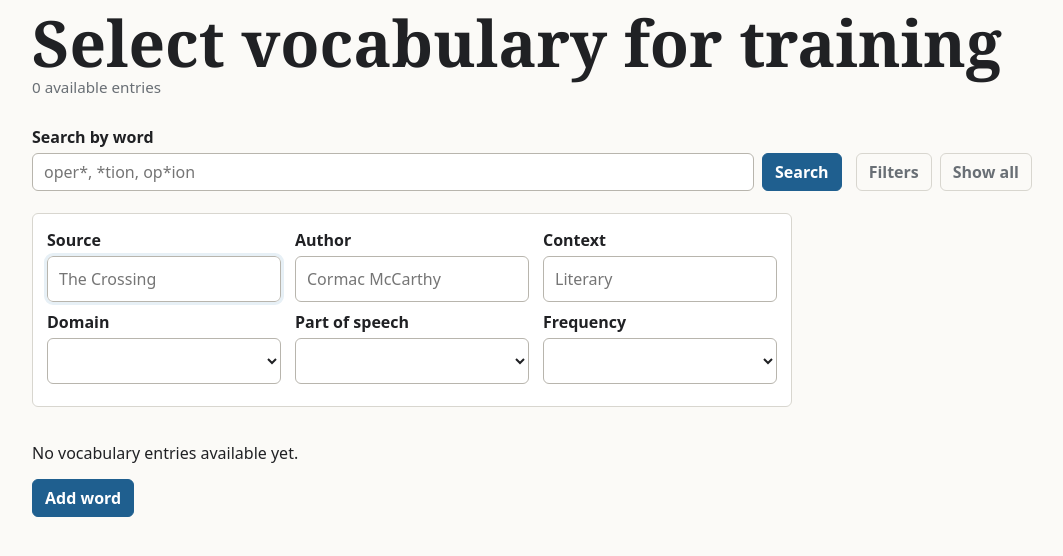
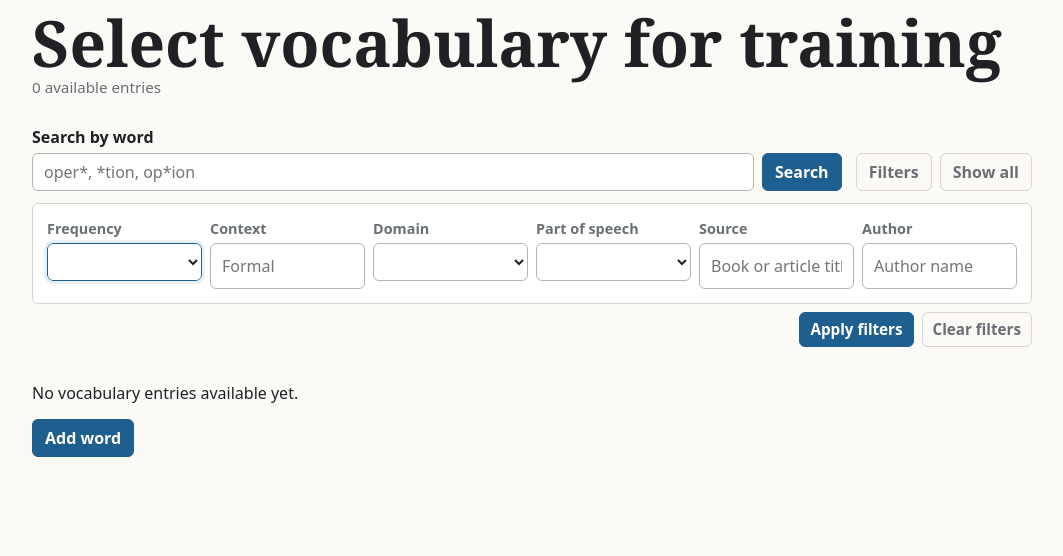
Before and after one commit to tuomoM/eruditeEdge2, a Flask app: page /training/select in a window 1280 px wide, after a click on "Filters". Shown: the part 160-716 px from the top of the page, without its empty margins (108-1171 px from the left). Run offline with Flask 3, Linux system fonts and the light colour scheme; the visitor is signed in with stand-in values (Sample User, id 1); data comes from the database, SQL or seed files in the repository; data that the repository does not hold is empty.

Commit message:
fix to filter selection screen

```diff
--- a/static/css/ed2.css
+++ b/static/css/ed2.css
@@ -539,7 +539,9 @@ button:hover,
 }
 
 .vocabulary-toolbar {
-    gap: var(--space-md);
+    display: grid;
+    grid-template-columns: minmax(0, 1fr) auto;
+    gap: var(--space-sm) var(--space-md);
     align-items: end;
 }
 
@@ -571,6 +573,7 @@ button:hover,
     flex-wrap: wrap;
     gap: var(--space-sm);
     align-items: center;
+    justify-content: end;
 }
 
 .vocabulary-toolbar .toolbar-actions .button-secondary {
@@ -579,15 +582,15 @@ button:hover,
 }
 
 .advanced-filter-panel {
-    flex-basis: 100%;
-    max-width: 760px;
-    padding-top: var(--space-sm);
+    grid-column: 1 / -1;
+    width: 100%;
+    padding-top: var(--space-xs);
 }
 
 .advanced-filter-grid {
     display: grid;
-    grid-template-columns: repeat(3, minmax(0, 1fr));
-    gap: 0 var(--space-md);
+    grid-template-columns: repeat(6, minmax(120px, 1fr));
+    gap: var(--space-sm);
     padding: var(--space-md);
     border: 1px solid var(--color-border);
     border-radius: var(--radius);
@@ -595,7 +598,31 @@ button:hover,
 }
 
 .advanced-filter-grid .field {
-    margin-bottom: var(--space-sm);
+    margin-bottom: 0;
+}
+
+.advanced-filter-grid label {
+    display: block;
+    margin-bottom: 4px;
+    color: var(--color-muted);
+    font-size: 0.9rem;
+    font-weight: 700;
+}
+
+.advanced-filter-grid input,
+.advanced-filter-grid select {
+    min-height: 38px;
+    padding-top: 6px;
+    padding-bottom: 6px;
+    font-size: 1rem;
+}
+
+.advanced-filter-actions {
+    display: flex;
+    flex-wrap: wrap;
+    gap: var(--space-sm);
+    justify-content: end;
+    padding-top: var(--space-sm);
 }
 
 .active-filter-list {
@@ -1070,6 +1097,7 @@ button:hover,
         gap: 6px 14px;
     }
 
+    .vocabulary-toolbar,
     .form-grid,
     .account-layout,
     .entry-row,
@@ -1077,6 +1105,16 @@ button:hover,
     .review-grid,
     .advanced-filter-grid {
         grid-template-columns: 1fr;
+    }
+
+    .toolbar-actions,
+    .advanced-filter-actions {
+        justify-content: stretch;
+    }
+
+    .toolbar-actions > *,
+    .advanced-filter-actions > * {
+        flex: 1 1 140px;
     }
 
     .selected-domain-row {
--- a/templates/training_select.html
+++ b/templates/training_select.html
@@ -53,16 +53,17 @@
     >
         <div class="advanced-filter-grid">
             <div class="field">
-                <label for="source_name">Source</label>
-                <input id="source_name" name="source_name" value="{{ filters.source_name if filters is defined else '' }}" placeholder="The Crossing">
-            </div>
-            <div class="field">
-                <label for="source_author">Author</label>
-                <input id="source_author" name="source_author" value="{{ filters.source_author if filters is defined else '' }}" placeholder="Cormac McCarthy">
+                <label for="frequency_band">Frequency</label>
+                <select id="frequency_band" name="frequency_band">
+                    <option value=""></option>
+                    {% for value, label in filter_choices.frequency_bands %}
+                        <option value="{{ value }}" {% if filters.frequency_band == value %}selected{% endif %}>{{ label }}</option>
+                    {% endfor %}
+                </select>
             </div>
             <div class="field">
                 <label for="context">Context</label>
-                <input id="context" name="context" value="{{ filters.context if filters is defined else '' }}" placeholder="Literary">
+                <input id="context" name="context" value="{{ filters.context if filters is defined else '' }}" placeholder="Formal">
             </div>
             <div class="field">
                 <label for="domain">Domain</label>
@@ -83,14 +84,17 @@
                 </select>
             </div>
             <div class="field">
-                <label for="frequency_band">Frequency</label>
-                <select id="frequency_band" name="frequency_band">
-                    <option value=""></option>
-                    {% for value, label in filter_choices.frequency_bands %}
-                        <option value="{{ value }}" {% if filters.frequency_band == value %}selected{% endif %}>{{ label }}</option>
-                    {% endfor %}
-                </select>
+                <label for="source_name">Source</label>
+                <input id="source_name" name="source_name" value="{{ filters.source_name if filters is defined else '' }}" placeholder="Book or article title">
             </div>
+            <div class="field">
+                <label for="source_author">Author</label>
+                <input id="source_author" name="source_author" value="{{ filters.source_author if filters is defined else '' }}" placeholder="Author name">
+            </div>
+        </div>
+        <div class="advanced-filter-actions">
+            <button class="button-primary button-compact" type="submit">Apply filters</button>
+            <a class="button button-subtle button-compact" href="/training/select">Clear filters</a>
         </div>
     </div>
 </form>
```
Also changed, not shown: templates/vocabulary_list.html (+18 -14 lines), tests/test_vocabulary.py (+5 -0 lines).
